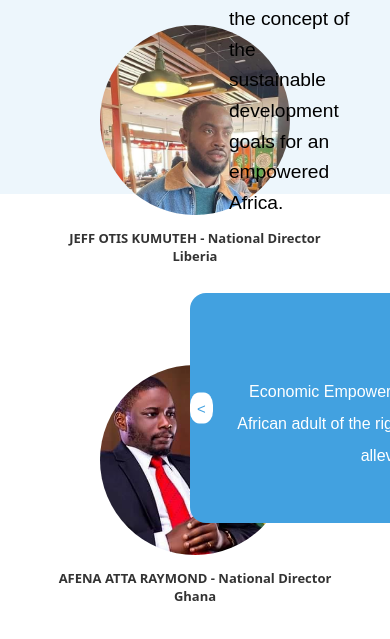
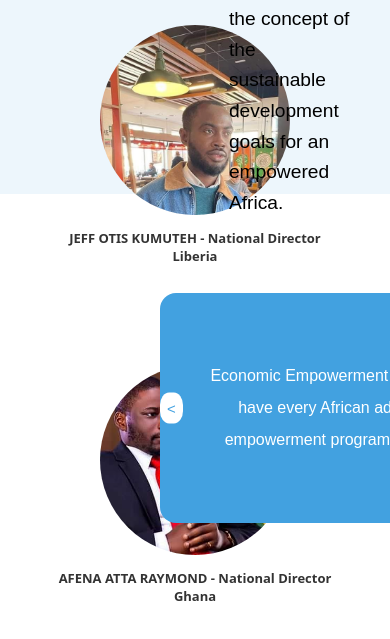
Before and after one commit to Iydeejames/Raised-Initiative-website, a React (Create React App) app: page / in a window 390 px wide. Shown: the part 2254-2893 px from the top of the page. Built offline with nearby package versions, Linux system fonts and the light colour scheme.

Commit message:
Fixing Responsiveness

```diff
--- a/src/App.css
+++ b/src/App.css
@@ -485,6 +485,12 @@ body.modal-open {
     line-height: 1.5;
   }
 
+  .event-card {
+    width: 1000px;
+    height: 230px;
+    margin-left: 160px;
+  }
+
 }
 
 @media (max-width: 1100px) {
```
